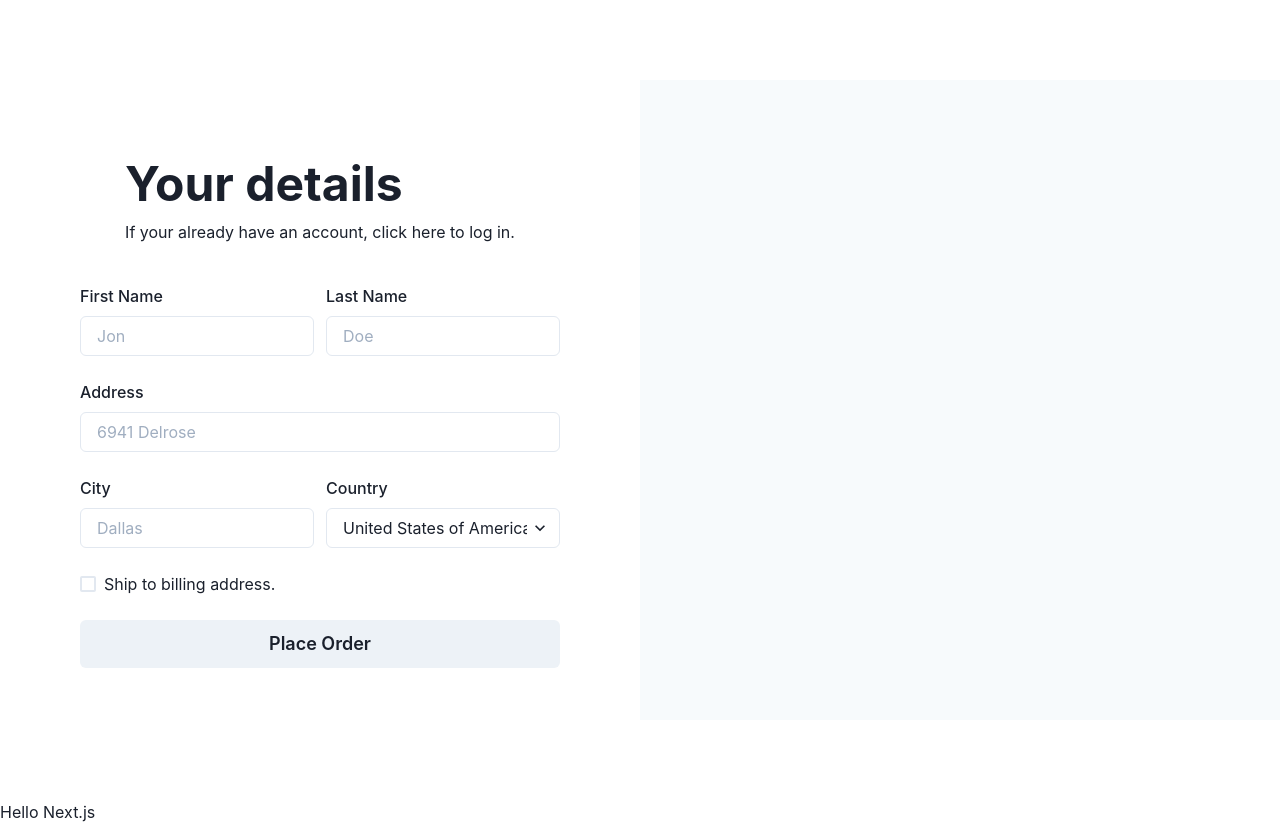
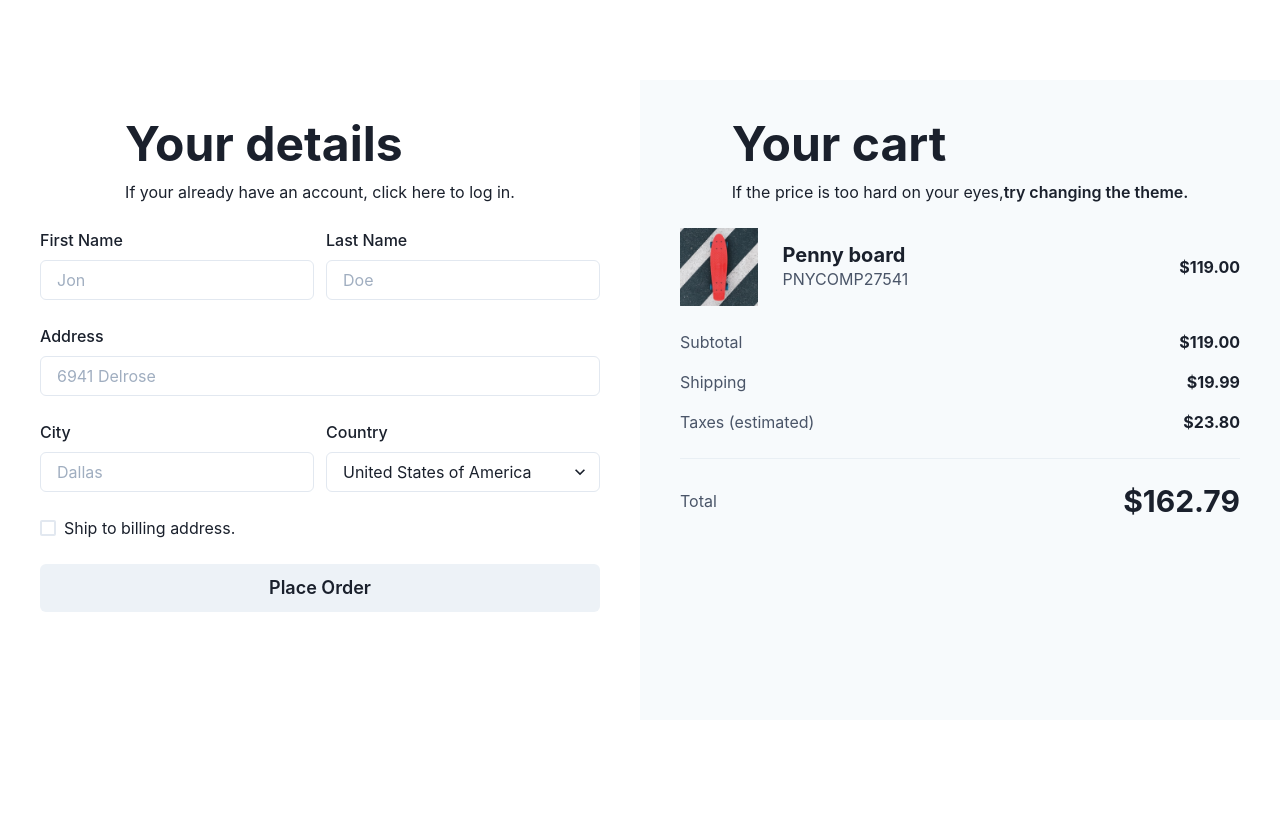
Before and after one commit to jdphil/chakra-nextjs, a Next.js app: page / in a window 1280 px wide. After the commit the page ends 800 px from the top, so only its background shows below. Built offline with nearby package versions, Linux system fonts and the light colour scheme.

Commit message:
end of chapter 4

```diff
--- a/pages/index.tsx
+++ b/pages/index.tsx
@@ -1,28 +1,13 @@
 import { Container, Flex, VStack } from "@chakra-ui/react";
 import Details from "../src/sections/details";
+import Cart from "../src/sections/cart";
 
 const IndexPage = () => (
   <Container maxW="container.xl" p={0}>
     <Flex h="100vh" py={20}>
-      <VStack
-        w="full"
-        h="full"
-        p={10}
-        spacing={10}
-        alignItems="flex-start"
-      >
-        <Details />
-      </VStack>
-      <VStack
-        w="full"
-        h="full"
-        p={10}
-        spacing={10}
-        alignItems="flex-start"
-        bg="gray.50"
-      ></VStack>
+      <Details />
+      <Cart />
     </Flex>
-    <h1>Hello Next.js </h1>
   </Container>
 );
 
--- a/src/sections/cart.tsx
+++ b/src/sections/cart.tsx
@@ -0,0 +1,83 @@
+import {
+    AspectRatio,
+    FormControl,
+    FormLabel,
+    Input,
+    VStack,
+    HStack,
+    Stack,
+    Divider,
+    Image,
+    Heading,
+    Text,
+    SimpleGrid,
+    GridItem,
+    Select,
+    Button,
+    Checkbox,
+    useColorMode,
+    useColorModeValue
+} from "@chakra-ui/react";
+
+const Cart = () => {
+    const { toggleColorMode } = useColorMode();
+    const bgColor = useColorModeValue("gray.50", "whiteAlpha.500");
+    const secondaryTextColor = useColorModeValue("gray.600", "gray.400")
+    return (
+        <VStack
+            w="full"
+            h="full"
+            p={10}
+            spacing={6}
+            bg={bgColor}>
+
+            <VStack spacing={3} alignItems="flex-start">
+                <Heading size="2xl">Your cart</Heading>
+                <Text>If the price is too hard on your eyes,
+                    <Button onClick={toggleColorMode} variant="link" colorScheme="black"> try changing the theme.</Button>
+                </Text>
+            </VStack>
+            <HStack spacing={6} alignItems="center" w="full">
+                <AspectRatio ratio={1} w={24}>
+                    <Image src="/images/skateboard.jpg" alt="Skateboard" />
+                </AspectRatio>
+                <Stack
+                    spacing={0}
+                    w="full"
+                    direction="row"
+                    justifyContent="space-between"
+                    alignItems="center"
+                >
+                    <VStack w="full" spacing={0} alignItems="flex-start">
+                        <Heading size="md">Penny board</Heading>
+                        <Text color={secondaryTextColor}>PNYCOMP27541</Text>
+                    </VStack>
+                    <Heading size="sm" textAlign="end">
+                        $119.00
+                    </Heading>
+                </Stack>
+            </HStack>
+            <VStack spacing={4} alignItems="stretch" w="full">
+                <HStack justifyContent="space-between">
+                    <Text color={secondaryTextColor}>Subtotal</Text>
+                    <Heading size="sm">$119.00</Heading>
+                </HStack>
+                <HStack justifyContent="space-between">
+                    <Text color={secondaryTextColor}>Shipping</Text>
+                    <Heading size="sm">$19.99</Heading>
+                </HStack>
+                <HStack justifyContent="space-between">
+                    <Text color={secondaryTextColor}>Taxes (estimated)</Text>
+                    <Heading size="sm">$23.80</Heading>
+                </HStack>
+            </VStack>
+            <Divider />
+            <HStack justifyContent="space-between" w="full">
+                <Text color={secondaryTextColor}>Total</Text>
+                <Heading size="lg">$162.79</Heading>
+            </HStack>
+        </VStack>
+    );
+};
+
+export default Cart;
--- a/src/sections/details.tsx
+++ b/src/sections/details.tsx
@@ -1,9 +1,8 @@
 import { FormControl, FormLabel, Input, VStack, Heading, Text, SimpleGrid, GridItem, Select, Button, Checkbox } from "@chakra-ui/react";
-import Head from "next/head";
 
 const Details = () => {
     return (
-        <VStack w="full" h="full" p={10} spacing={10}>
+        <VStack w="full" h="full" p={10} spacing={6}>
             <VStack spacing={3} alignItems="flex-start">
                 <Heading size="2xl">Your details</Heading>
                 <Text>If your already have an account, click here to log in.</Text>
```
Also changed, not shown: public/images/skateboard.jpg (added).
